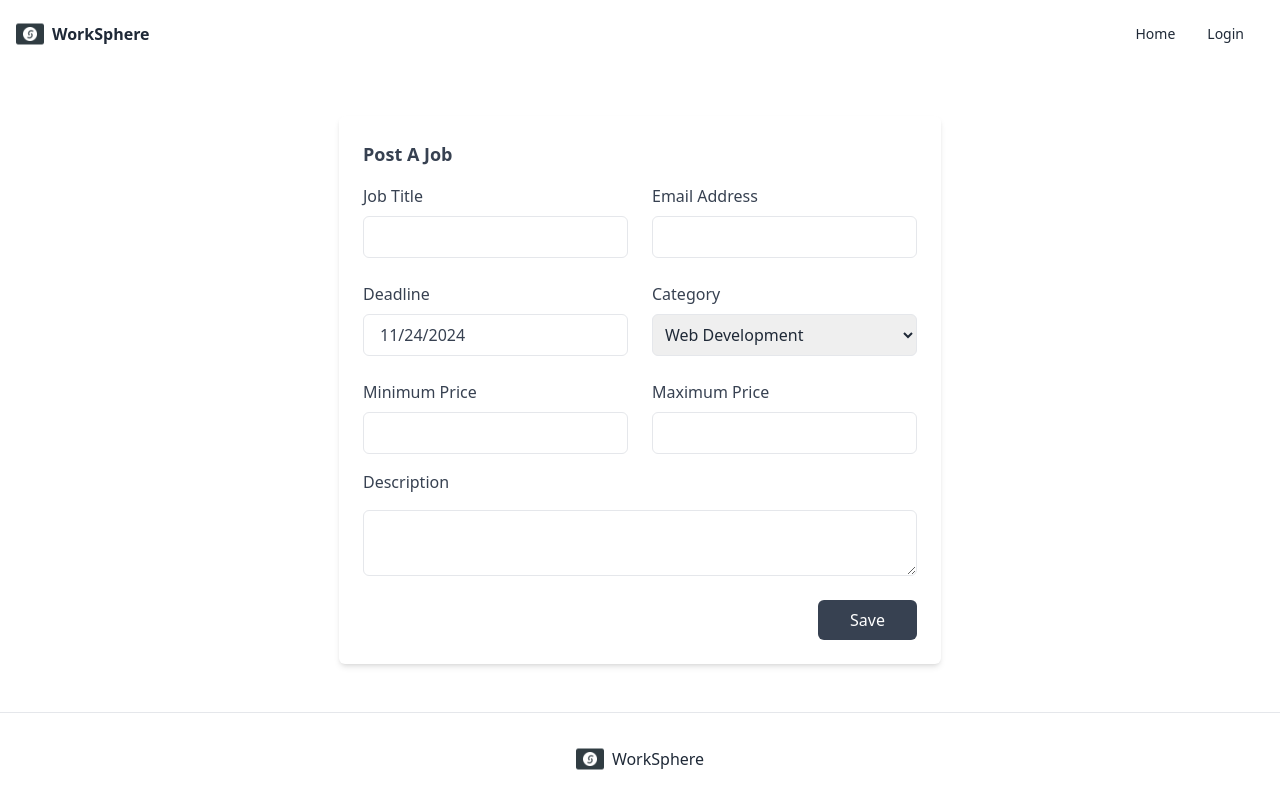
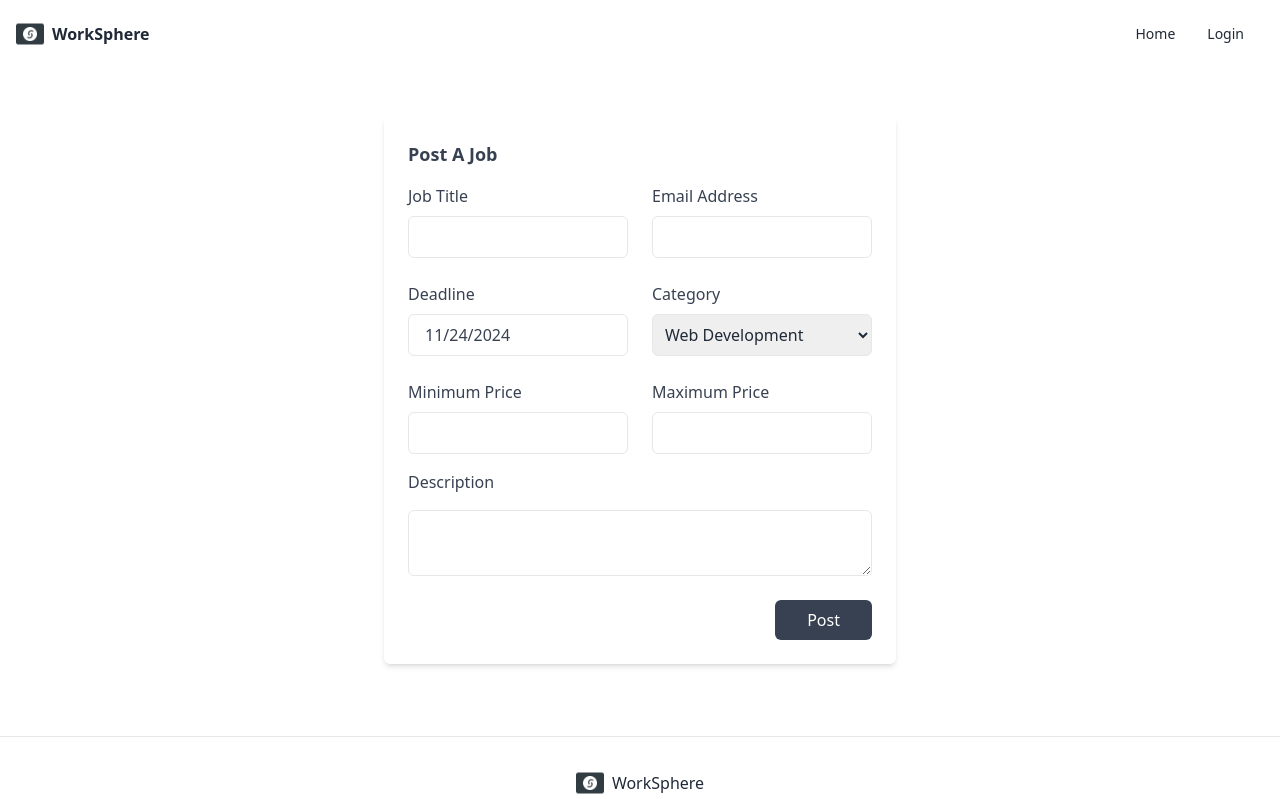
Before and after one commit to SaifullahKabirRana/workSphere-client, a React (Vite) app: page /add-job in a window 1280 px wide. Shown: the top 799 px of the page. Built offline with nearby package versions, Linux system fonts and the light colour scheme; no server answers.

Commit message:
ui bug fixed

```diff
--- a/src/components/TabCategories.jsx
+++ b/src/components/TabCategories.jsx
@@ -14,7 +14,7 @@ const TabCategories = () => {
         getData();
     }, [])
     return (
-        <div>
+        <div className='pb-8 md:pb-10 xl:pb-14'>
             <Tabs>
                 <div className='container mx-auto px-4 md:px-5 mt-5 md:mt-6 xl:mt-8'>
                     <h1 className='text-2xl font-semibold text-center text-gray-800 capitalize lg:text-3xl '>
--- a/src/components/swiper/Slide.jsx
+++ b/src/components/swiper/Slide.jsx
@@ -3,7 +3,7 @@ import { Link } from "react-router-dom"
 const Slide = ({image, text}) => {
     return (
         <div
-            className='w-full  bg-center bg-cover h-[17rem] md:h-[25rem] lg:h-[30rem] xl:h-[35rem] 2xl:h-[38rem] '
+            className='w-full  bg-center bg-cover h-[15rem] md:h-[25rem] lg:h-[30rem] xl:h-[35rem] 2xl:h-[38rem] '
             style={{
                 backgroundImage: `url(${image})`,
 
--- a/src/pages/AddJob.jsx
+++ b/src/pages/AddJob.jsx
@@ -48,8 +48,8 @@ const AddJob = () => {
         }
     }
     return (
-        <div className='flex justify-center items-center min-h-[calc(100vh-306px)] my-12'>
-            <section className=' p-2 md:p-6 mx-auto bg-white rounded-md shadow-md '>
+        <div className='flex justify-center items-center min-h-[calc(100vh-306px)] my-4 md:my-12 pb-6'>
+            <section className='mx-4 md:mx-[18%] lg:mx-[22%] xl:mx-[30%] 2xl:mx-[35%] w-full p-4 md:p-6 bg-white rounded-md shadow-md '>
                 <h2 className='text-lg font-semibold text-gray-700 capitalize '>
                     Post a Job
                 </h2>
@@ -141,7 +141,7 @@ const AddJob = () => {
                     </div>
                     <div className='flex justify-end mt-6'>
                         <button className='px-8 py-2.5 leading-5 text-white transition-colors duration-300 transhtmlForm bg-gray-700 rounded-md hover:bg-gray-600 focus:outline-none focus:bg-gray-600'>
-                            Save
+                            Post
                         </button>
                     </div>
                 </form>
--- a/src/pages/JobDetails.jsx
+++ b/src/pages/JobDetails.jsx
@@ -53,9 +53,9 @@ const JobDetails = () => {
 
 
     return (
-        <div className='flex flex-col md:flex-row justify-around gap-5  items-center min-h-[calc(100vh-306px)] md:max-w-screen-xl mx-auto '>
+        <div className='flex flex-col lg:flex-row justify-around gap-5  items-center min-h-[calc(100vh-306px)] lg:max-w-screen-xl xl:mx-auto lg:mx-4 md:mx-20 mx-4 mb-12 md:mb-16 lg:mb-24 md:mt-6 mt-2 lg:mt-8 2xl:mt-0'>
             {/* Job Details */}
-            <div className='flex-1  px-4 py-7 bg-white rounded-md shadow-md md:min-h-[350px]'>
+            <div className='flex-1 w-full mb-2 lg:mb-0 px-3 md:px-6 lg:px-4 py-7 bg-white rounded-md shadow-md md:min-h-[350px]'>
                 <div className='flex items-center justify-between'>
                     <span className='text-sm font-light text-gray-800 '>
                         Deadline: {new Date(deadline).toLocaleDateString()}
@@ -93,7 +93,7 @@ const JobDetails = () => {
                 </div>
             </div>
             {/* Place A Bid Form */}
-            <section className='p-6 w-full  bg-white rounded-md shadow-md flex-1 md:min-h-[350px]'>
+            <section className='p-4 md:p-6 w-full  bg-white rounded-md shadow-md flex-1 md:min-h-[350px]'>
                 <h2 className='text-lg font-semibold text-gray-700 capitalize '>
                     Place A Bid
                 </h2>
--- a/src/pages/MyPostedJobs.jsx
+++ b/src/pages/MyPostedJobs.jsx
@@ -31,7 +31,7 @@ const MyPostedJobs = () => {
     }
 
     return (
-        <section className='container px-4 mx-auto pt-12'>
+        <section className='md:container px-4 md:px-4 mx-4 md:mx-auto pt-6 md:pt-8 lg:pt-12'>
             <div className='flex items-center gap-x-3'>
                 <h2 className='text-lg font-medium text-gray-800 '>My Posted Jobs</h2>
 
--- a/src/pages/UpdateJob.jsx
+++ b/src/pages/UpdateJob.jsx
@@ -42,8 +42,8 @@ const UpdateJob = () => {
     }
 
     return (
-        <div className='flex justify-center items-center min-h-[calc(100vh-306px)] my-12'>
-            <section className=' p-2 md:p-6 mx-auto bg-white rounded-md shadow-md '>
+        <div className='flex justify-center items-center min-h-[calc(100vh-306px)] my-4 md:my-12 pb-6'>
+            <section className='mx-4 md:mx-[18%] lg:mx-[22%] xl:mx-[30%] 2xl:mx-[35%] w-full p-4 md:p-6 bg-white rounded-md shadow-md '>
                 <h2 className='text-lg font-semibold text-gray-700 capitalize '>
                     Update a Job
                 </h2>
```
